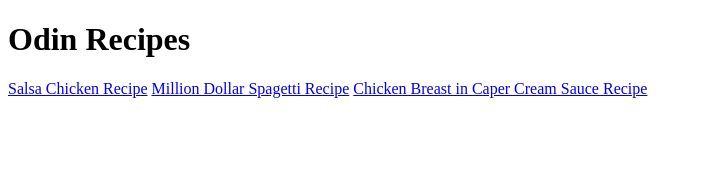
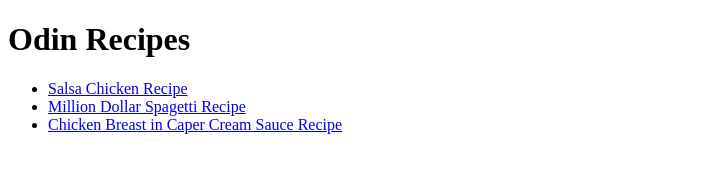
Before and after one commit to OsahonMartins/odin-recipes, a plain HTML site: page index.html in a window 1280 px wide. Shown: the whole page, without its empty margins (0-701 px from the left). Drawn offline with Linux system fonts and the light colour scheme.

Commit message:
made Changes to index.html

```diff
--- a/index.html
+++ b/index.html
@@ -1,14 +1,22 @@
 <!DOCTYPE html>
 <html lang="en">
   <head>
-   <meta charset="UTF-8">
-   <meta name="viewport" content="width=device-width, initial-scale=1.0">
+    <meta charset="UTF-8" />
+    <meta name="viewport" content="width=device-width, initial-scale=1.0" />
     <title>Document</title>
   </head>
   <body>
     <h1>Odin Recipes</h1>
-   <a href="recipes/Salsachicken.html">Salsa Chicken Recipe</a>
-   <a href="recipes/MillionDollarSpagetti.html">Million Dollar Spagetti Recipe</a>
-   <a href="recipes/ChickenBreastCreamSauce.html">Chicken Breast in Caper Cream Sauce Recipe</a>
+    <ul>
+      <li><a href="recipes/Salsachicken.html">Salsa Chicken Recipe</a></li>
+      <li>
+        <a href="recipes/MillionDollarSpagetti.html"
+          >Million Dollar Spagetti Recipe</a>
+      </li>
+      <li>
+        <a href="recipes/ChickenBreastCreamSauce.html"
+          >Chicken Breast in Caper Cream Sauce Recipe</a>
+      </li>
+    </ul>
   </body>
 </html>
```
Lines whose indentation alone changed are shown as unchanged.
